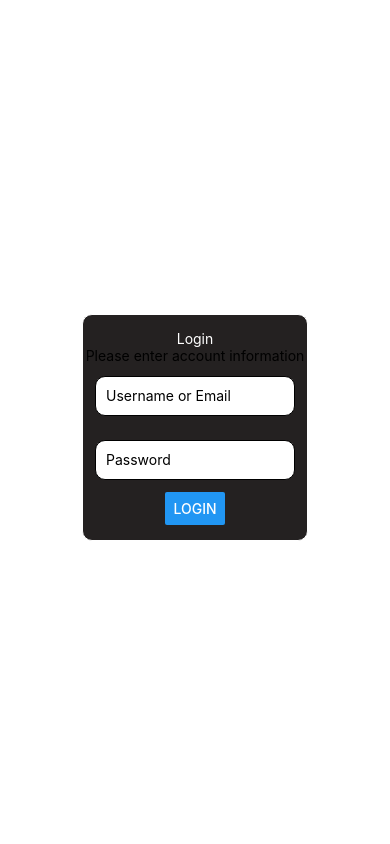
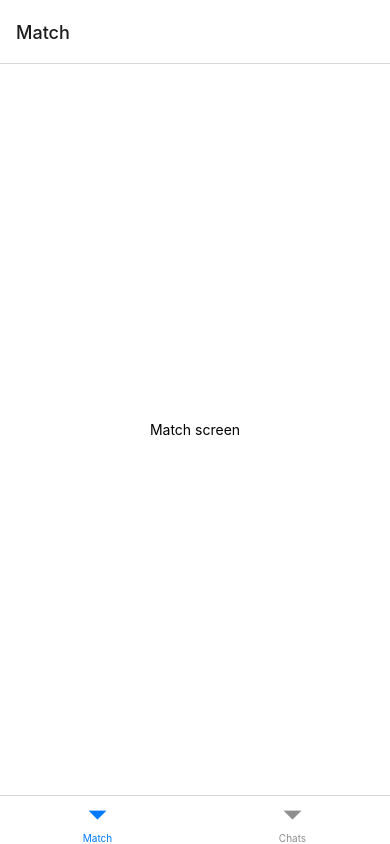
Before and after one commit to mattsingh/grinder-mobile, a React Native app: screen / in a window 390 px wide. Both pictures are taken after a click on the button "LOGIN". Built offline with nearby package versions, Linux system fonts and the light colour scheme.

Commit message:
Authentication flow

```diff
--- a/App.js
+++ b/App.js
@@ -1,13 +1,102 @@
-import { StatusBar } from 'expo-status-bar';
-import React from 'react';
+import React, { useState, useEffect, useReducer, useMemo } from 'react';
 import { StyleSheet, Text, View } from 'react-native';
 import LoginScreen from './screens/LoginScreen';
+import HomeScreen from './screens/HomeScreen';
+import SplashScreen from './screens/HomeScreen';
+import { AuthContext } from './components/context';
+import SecureStore from 'expo-secure-store';
 
 export default function App() {
+	const [state, dispatch] = useReducer(
+		(prevState, action) => {
+			switch (action.type) {
+				case 'RESTORE_TOKEN':
+					return {
+						...prevState,
+						userToken: action.token,
+						isLoading: false,
+					};
+				case 'SIGN_IN':
+					return {
+						...prevState,
+						isSignout: false,
+						userToken: action.token,
+					};
+				case 'SIGN_OUT':
+					return {
+						...prevState,
+						isSignout: true,
+						userToken: null,
+					};
+			}
+		},
+		{
+			isLoading: true,
+			isSignout: false,
+			userToken: null,
+		}
+	);
+
+	const authContext = useMemo(
+		() => ({
+			signIn: async (data) => {
+				// send some data to server and get token
+				// handle sign in errors
+				// persist the token using secure store
+
+				dispatch({
+					type: 'SIGN_IN',
+					token: 'sample_token',
+				});
+			},
+			signOut: () =>
+				dispatch({
+					type: 'SIGN_OUT',
+				}),
+			signUp: async (data) => {
+				// send user data to server and get token
+				// handle errors
+				// persist token using securestore
+
+				dispatch({
+					type: 'SIGN_IN',
+					token: 'sample_token',
+				});
+			},
+		}),
+		[]
+	);
+
+	useEffect(() => {
+		const checkStorage = async () => {
+			let userToken;
+
+			try {
+				userToken = await SecureStore.getItemAsync('userToken');
+			} catch (e) {
+				// handle failure to restore token
+			}
+
+			// may need to validate token
+
+			dispatch({
+				type: 'RESTORE_TOKEN',
+				token: userToken,
+			});
+		};
+
+		checkStorage();
+	}, []);
+
+	if (state.isLoading) {
+		// We haven't finished checking for the token yet
+		return <SplashScreen />;
+	}
+
 	return (
-    <View style={styles.container}>
-      <LoginScreen/>
-    </View>
+		<AuthContext.Provider value={authContext}>
+			{state.userToken == null ? <LoginScreen /> : <HomeScreen />}
+		</AuthContext.Provider>
 	);
 }
 
--- /dev/null
+++ b/components/context.js
@@ -0,0 +1,3 @@
+import React, { createContext } from 'react';
+
+export const AuthContext = createContext();
--- /dev/null
+++ b/screens/ChatsScreen.js
@@ -0,0 +1,19 @@
+import React from 'react';
+import { StyleSheet, View, Text } from 'react-native';
+
+export default function ChatsScreen() {
+	return (
+		<View style={styles.container}>
+			<Text>Chats screen</Text>
+		</View>
+	);
+}
+
+const styles = StyleSheet.create({
+	container: {
+		flex: 1,
+		backgroundColor: '#fff',
+		alignItems: 'center',
+		justifyContent: 'center',
+	},
+});
--- /dev/null
+++ b/screens/HomeScreen.js
@@ -0,0 +1,33 @@
+import { createBottomTabNavigator } from '@react-navigation/bottom-tabs';
+import { NavigationContainer } from '@react-navigation/native';
+import React from 'react';
+import { StyleSheet, View, Text } from 'react-native';
+import MatchScreen from './MatchScreen';
+import ChatsScreen from './ChatsScreen';
+
+const Tab = createBottomTabNavigator();
+
+function MyTabs() {
+	return (
+		<Tab.Navigator>
+			<Tab.Screen name='Match' component={MatchScreen} />
+			<Tab.Screen name='Chats' component={ChatsScreen} />
+		</Tab.Navigator>
+	);
+}
+export default function HomeScreen() {
+	return (
+		<NavigationContainer>
+			<MyTabs />
+		</NavigationContainer>
+	);
+}
+
+const styles = StyleSheet.create({
+	container: {
+		flex: 1,
+		backgroundColor: '#fff',
+		alignItems: 'center',
+		justifyContent: 'center',
+	},
+});
--- a/screens/LoginScreen.js
+++ b/screens/LoginScreen.js
@@ -1,47 +1,57 @@
-import React from 'react';
+import React, { useState, useContext } from 'react';
 import { Button, StyleSheet, Text, TextInput, View } from 'react-native';
-
-
+import { AuthContext } from '../components/context';
 
 export default function LoginScreen() {
-    const [login, onChangeLogin] = React.useState(null);
-    const [password, onChangePassword] = React.useState(null);
+	const [login, setLogin] = useState(null);
+	const [password, setPassword] = useState(null);
+
+	const { signIn } = useContext(AuthContext);
 
 	return (
-        <View>
 		<View style={styles.container}>
+			<View style={styles.card}>
 				<Text style={styles.title}>Login</Text>
 				<Text>Please enter account information</Text>
 				<TextInput
 					style={styles.input}
-                    onChangeText={onChangeLogin}
+					onChangeText={setLogin}
 					value={login}
-                    placeholder="Username or Email"
+					placeholder='Username or Email'
 				/>
 				<TextInput
 					style={styles.input}
-                    onChangeText={onChangePassword}
+					onChangeText={setPassword}
 					value={password}
-                    placeholder="Password"
+					secureTextEntry
+					placeholder='Password'
 				/>
 				<Button
-                    title="Login"
-                    onPress={() => console.log(login + ' ' + password)}
+					title='Login'
+					onPress={() => {
+						console.log(login + ' ' + password);
+						signIn({ login, password });
+					}}
 				/>
 			</View>
 		</View>
-    )
+	);
 }
 
 const styles = StyleSheet.create({
 	container: {
+		flex: 1,
+		alignItems: 'center',
+		justifyContent: 'center',
+	},
+	card: {
 		flexBasis: 'auto',
 		marginTop: 10,
 		paddingTop: 15,
 		paddingBottom: 15,
 		marginLeft: 30,
 		marginRight: 30,
-        backgroundColor:'#242121',
+		backgroundColor: '#242121',
 		borderRadius: 10,
 		borderWidth: 1,
 		borderColor: '#fff',
@@ -49,7 +59,7 @@ const styles = StyleSheet.create({
 		justifyContent: 'center',
 	},
 	title: {
-        color: '#fff'
+		color: '#fff',
 	},
 	input: {
 		backgroundColor: '#fff',
@@ -60,6 +70,5 @@ const styles = StyleSheet.create({
 		borderRadius: 10,
 		padding: 10,
 	},
-    buttons: {
-    },
+	buttons: {},
 });
--- /dev/null
+++ b/screens/MatchScreen.js
@@ -0,0 +1,19 @@
+import React from 'react';
+import { StyleSheet, View, Text } from 'react-native';
+
+export default function MatchScreen() {
+	return (
+		<View style={styles.container}>
+			<Text>Match screen</Text>
+		</View>
+	);
+}
+
+const styles = StyleSheet.create({
+	container: {
+		flex: 1,
+		backgroundColor: '#fff',
+		alignItems: 'center',
+		justifyContent: 'center',
+	},
+});
--- a/screens/RegisterScreen.js
+++ b/screens/RegisterScreen.js
@@ -29,7 +29,7 @@ export default function RegisterScreen() {
             />
             <Button
                 title="Login"
-                onPress={() => console.log(login + ' ' + password)}
+                onPress={}
             />
         </View>
     );
```
Also changed, not shown: package.json (+6 -2 lines), screens/SplashScreen.js (added, +15 -0 lines), 1 other file (tests, documents, lock files or other folders). Lines whose indentation alone changed are shown as unchanged.
